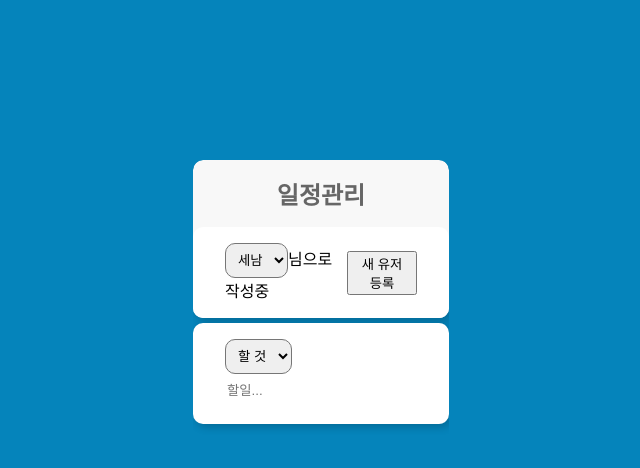
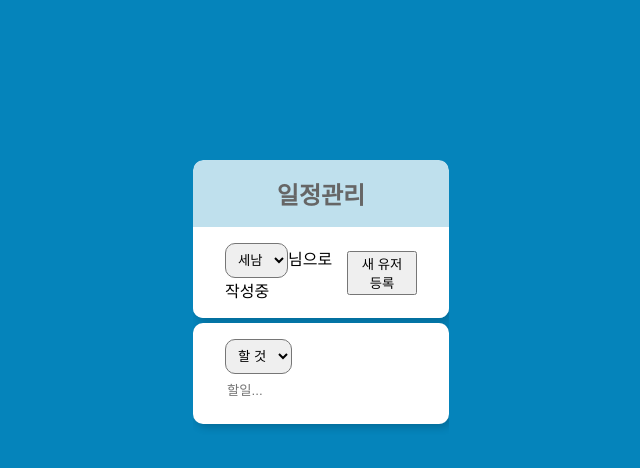
Before and after one commit to YOON3N4M/study-react, a React (Create React App) app: page / in a window 1280 px wide. Shown: the top 468 px of the page, without its empty margins (319-959 px from the left). Built offline with nearby package versions, Linux system fonts and the light colour scheme; data requests are answered from the project's data file.

Commit message:
style: 일부 디자인 작업

```diff
--- a/src/components/InsertTodo.js
+++ b/src/components/InsertTodo.js
@@ -66,7 +66,7 @@ export default function InsertTodo({
         break;
     }
   }
-
+  console.log(selectedUser);
   return (
     <>
       <InsertTodoContainer>
--- a/src/components/TodoTemplate.js
+++ b/src/components/TodoTemplate.js
@@ -14,7 +14,7 @@ const TodoContainer = styled.div`
   border-radius: 10px;
   overflow: hidden;
   .todo-header {
-    background-color: #f8f8f8;
+    background-color: #ffffffbe;
     width: 100%;
     border-radius: 10px;
     margin-bottom: 0.3rem;
--- a/src/components/User.js
+++ b/src/components/User.js
@@ -1,14 +1,15 @@
 import axios from "axios";
 import { API_URL_USERS } from "./TodoTemplate";
 import styled from "styled-components";
-import { useState } from "react";
+import { useEffect, useState } from "react";
 
 export const UserContainer = styled.div`
   display: flex;
   align-items: center;
   justify-content: space-between;
   background-color: white;
-  border-radius: 10px;
+  border-bottom-left-radius: 10px;
+  border-bottom-right-radius: 10px;
   padding: 1rem 2rem;
   form {
     display: inline;
@@ -68,6 +69,10 @@ export default function User({
     setSelectedUser(event.target.value);
   }
 
+  useEffect(() => {
+    if (userArr.length > 0) setSelectedUser(userArr[0].username);
+  }, [userArr]);
+
   return (
     <>
       <UserContainer>
```
